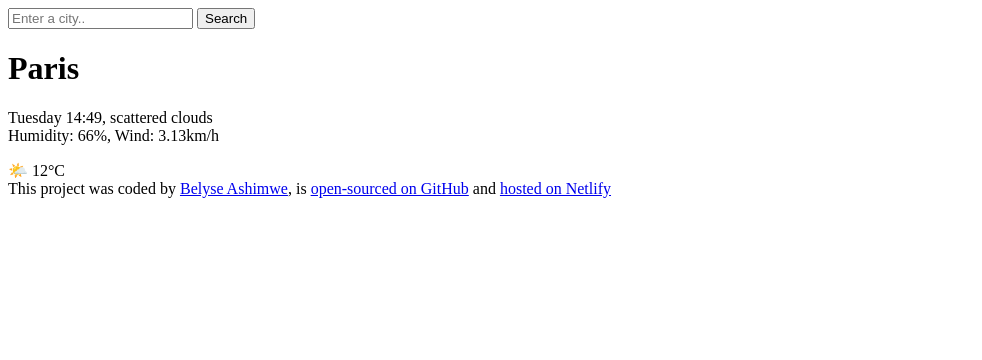
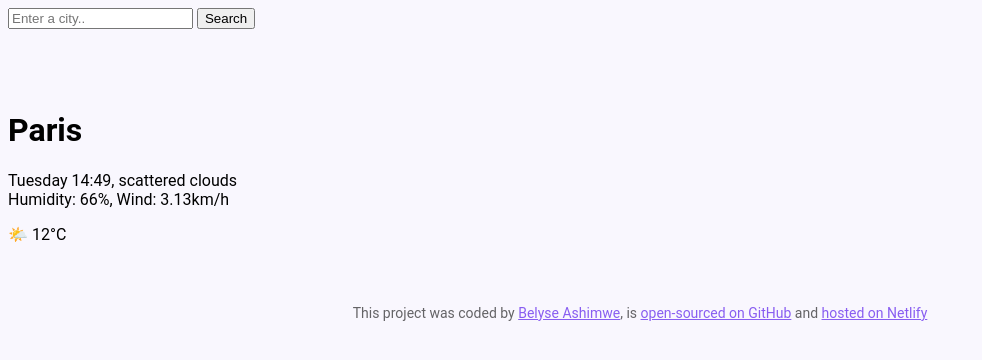
Before and after one commit to ashimwe23/Perfect-App, a plain HTML site: page index.html in a window 1280 px wide. Shown: the whole page, without its empty margins (0-982 px from the left). Drawn offline with Linux system fonts and the light colour scheme.

Commit message:
added style.css link

```diff
--- a/index.html
+++ b/index.html
@@ -4,6 +4,7 @@
     <meta charset="UTF-8" />
     <meta name="viewport" content="width=device-width, initial-scale=1.0" />
     <title>Perfect App</title>
+    <link rel="stylesheet" href="src\style.css">
   </head>
   <body>
     <header>
```
